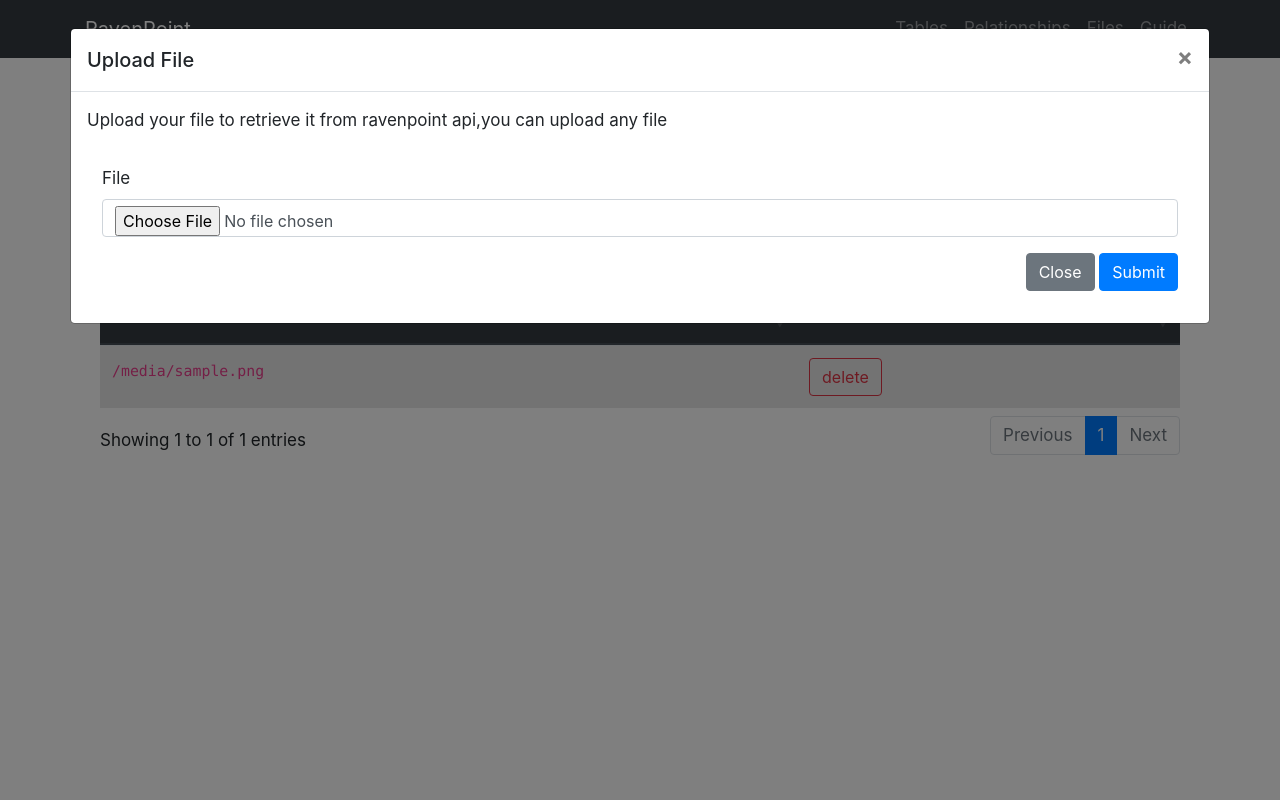
After one commit to chrischow/ravenpoint, a Flask app: template project/admin/templates/files.html in a window 1280 px wide, after a click on "Add File". The commit adds this page. Run offline with Flask 2, Linux system fonts and the light colour scheme; tables that the repository leaves empty hold one stand-in row (values such as "Sample post"); the template is opened without the code that fills it: values that come from a table or form of the project are taken from there, most other values are stand-ins (such as "Sample title", 1, 10 or a date in 2020); some libraries are stand-ins or nearby versions.

Commit message:
added file retrival endpoint and upload ui

```diff
--- a/docker-compose.yml
+++ b/docker-compose.yml
@@ -8,8 +8,10 @@ services:
       ports:
         - "5000:5000"
       volumes:
+        # - .:/usr/src
         - data_files:/usr/src/project/static/files
       command: /bin/bash -c "source activate ravenpoint && python3 app.py"
 
 volumes:
+#   code:
   data_files:
--- a/project/admin/forms.py
+++ b/project/admin/forms.py
@@ -11,6 +11,11 @@ class UploadData(FlaskForm):
 
     submit = SubmitField('Submit')
 
+
+class UploadFile(FlaskForm):
+    file = FileField('File')
+    submit = SubmitField('Submit')
+
 class EditRelationship(FlaskForm):
     table_left = SelectField('Table Name', validators=[InputRequired()], validate_choice=False)
     table_left_on = SelectField('Table Column', validators=[InputRequired()], validate_choice=False)
--- /dev/null
+++ b/project/admin/templates/files.html
@@ -0,0 +1,114 @@
+{% extends 'base.html' %}
+
+{% block content %}
+
+
+
+<div class="container mt-4">
+    <h2>Files</h2>
+    <p>Click the Add File button to upload a file to ravenpoint and click the delete button in the table  to delete the file</p>
+    <button type="button" class="btn btn-primary mt-3" data-toggle="modal" data-target="#addFileModal">
+        Add File
+    </button>
+    <!-- upload modal start -->
+    <div class="modal fade" id="addFileModal" tabindex="-1" role="dialog" aria-labelledby="#addFileModalLabel"
+        aria-hidden="true">
+        <div class="modal-dialog modal-xl" role="document">
+            <div class="modal-content">
+                <div class="modal-header">
+                    <h5 class="modal-title" id="addFileModalLabel">Upload File</h5>
+                    <button type="button" class="close" data-dismiss="modal" aria-label="Close">
+                        <span aria-hidden="true">&times;</span>
+                    </button>
+                </div>
+                <div class="modal-body">
+                    <p>
+                        Upload your file to retrieve it from ravenpoint api,you can upload any file
+                    </p>
+
+                    <form class="mt-3" method="POST" enctype="multipart/form-data">
+                        <div class="form-group">
+                            <!-- For CSRF security -->
+                            {{ form.hidden_tag() }}
+                            <div class="container">
+                                <div class="row justify-content-center">
+                                    <div class="col-12 mt-3">
+                                        {{ form.file.label }} {{ form.file(class='form-control') }}
+                                    </div>
+
+                                    <div class="col-12 mt-3 text-right">
+                                        <button type="button" class="btn btn-secondary"
+                                            data-dismiss="modal">Close</button>
+                                        {{ form.submit(class='btn btn-primary') }}
+                                    </div>
+                                </div>
+                            </div>
+                        </div>
+                    </form>
+                </div>
+
+            </div>
+        </div>
+    </div>
+</div>
+
+<div class="container mt-4">
+    <div class="table-container">
+        <table class="table table-striped" id="all-tables">
+            <thead class="thead-dark">
+                <tr>
+                    <th scope="col">File Name</th>
+                    <th scope="col">Action</th>
+                </tr>
+            </thead>
+            <tbody>
+                {% for file in files %}
+                <tr>
+                    <td>
+                        <code>
+                            {{ file }}
+                        </code>
+                    </td>
+
+                    <td><button type="button" class="btn btn-outline-danger" data-toggle="modal" data-target="#deleteFileModal">delete</button>
+
+                    <!-- Modal -->
+                    <div class="modal fade text-left" id="deleteFileModal" tabindex="-1" role="dialog"
+                        aria-labelledby="deleteTableModalLabel" aria-hidden="true">
+                        <div class="modal-dialog" role="document">
+                            <div class="modal-content">
+                                <div class="modal-header">
+                                    <h5 class="modal-title" id="deleteTableModalLabel">Delete File</h5>
+                                    <button type="button" class="close" data-dismiss="modal" aria-label="Close">
+                                        <span aria-hidden="true">&times;</span>
+                                    </button>
+                                </div>
+                                <div class="modal-body">
+                                    <p>
+                                        Are you sure you want to delete this file? The change cannot be undone.
+                                    </p>
+                                    <form action="{{ url_for('admin.file_delete', file_name=file) }}" method="POST">
+                                        <button type="button" class="btn btn-secondary" data-dismiss="modal">Close</button>
+                                        <input type="submit" class="btn btn-danger" value="Yes, Delete">
+                                    </form>
+                                </div>
+                            </div>
+                        </div>
+                    </div>
+                    </div>
+                    </td>
+                </tr>
+                {% endfor %}
+            </tbody>
+        </table>
+    </div>
+</div>
+
+<script>
+    $(document).ready(function () {
+        // Convert to data table
+        $("#all-tables").DataTable();
+    });
+</script>
+
+{% endblock %}
--- a/project/templates/base.html
+++ b/project/templates/base.html
@@ -56,6 +56,9 @@
                       <li class="nav-item">
                           <a class="nav-link" href="{{ url_for('admin.relationships') }}">Relationships</a>
                       </li>
+                        <li class="nav-item">
+                                <a class="nav-link" href="{{ url_for('admin.files') }}">Files</a>
+                        </li>
                       <li class="nav-item">
                           <a class="nav-link" href="{{ url_for('admin.guide') }}">Guide</a>
                       </li>
```
Also changed, not shown: project/admin/views.py (+53 -1 lines), project/api/__init__.py (+24 -2 lines), project/utils.py (+22 -1 lines).
